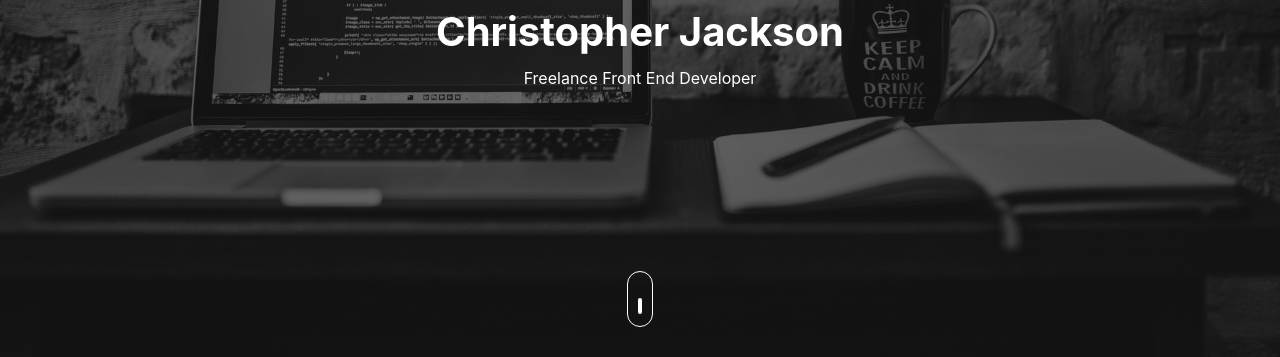
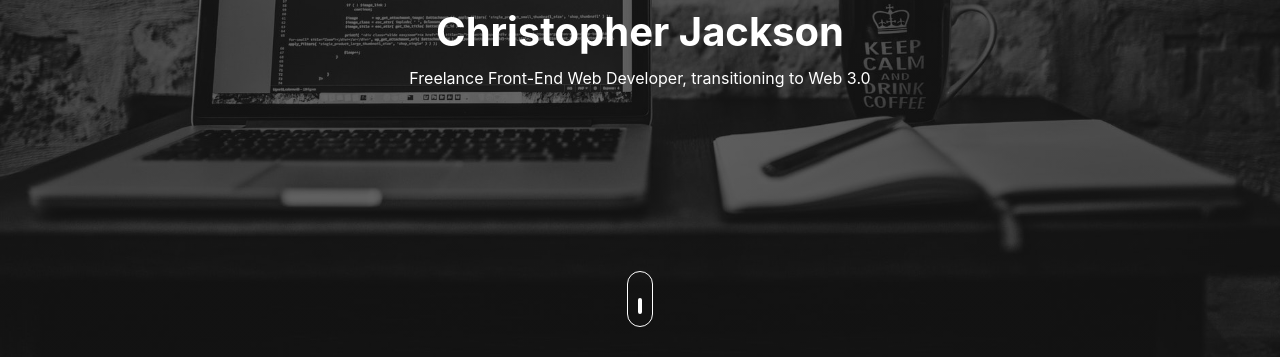
Before and after one commit to c0derceejay/resume, a plain HTML site: page index.html in a window 1280 px wide. Shown: the part 443-800 px from the top of the page. Drawn offline with nearby package versions, Linux system fonts and the light colour scheme.

Commit message:
Update index.html

```diff
--- a/index.html
+++ b/index.html
@@ -19,7 +19,7 @@
         <div class="user-box">
             <img src="me.jpg">
             <h1>Christopher Jackson</h1>
-            <p>Freelance Front End Developer</p>
+            <p>Freelance Front-End Web Developer, transitioning to Web 3.0</p>
         </div>
     </div>
     <div class="scroll-btn">
```
